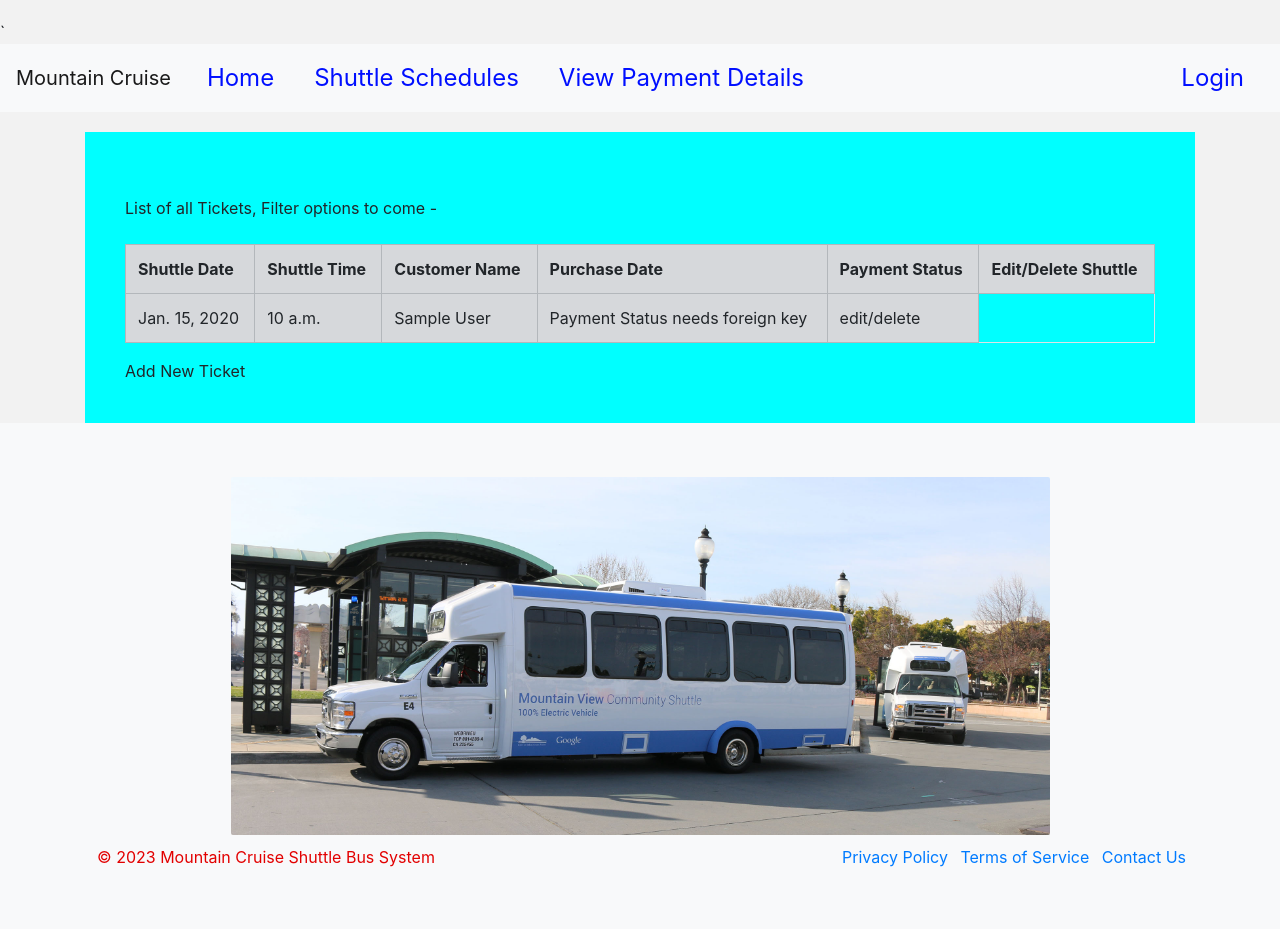
After one commit to sumarkan/ISQA-WebDev-Group4-Project, a Django app: page /alltickets/ in a window 1280 px wide. The commit adds this page. Run offline with Django 4.2, Linux system fonts and the light colour scheme; tables that the repository leaves empty hold one stand-in row (values such as "Sample post"); some libraries are stand-ins or nearby versions.

Commit message:
Sprint2-more code ticket lists & customer tickets

```diff
--- a/shuttle_ticketing/settings.py
+++ b/shuttle_ticketing/settings.py
@@ -42,7 +42,8 @@ INSTALLED_APPS = [
     'ticketing.apps.TicketingConfig',
     'register.apps.RegisterConfig',
     'crispy_forms',
-   # 'crispy_bootstrap4',
+  #  'crispy_bootstrap4',
+  #  'django_select2'
 ]
 
 
--- a/ticketing/models.py
+++ b/ticketing/models.py
@@ -44,6 +44,7 @@ class ShuttleSchedule(models.Model):
     def __str__(self):
         """String for representing the Model object."""
         return f'{self.shuttle_sched_id}'
+
 
 class Ticket(models.Model):
     """Model representing an Shuttle_schedule."""
--- /dev/null
+++ b/ticketing/templates/ticket_list.html
@@ -0,0 +1,31 @@
+{% extends "ticketing/base.html" %}
+
+{% block content %}
+    <br>
+    <div>List of all Tickets, Filter options to come - </div> <br>
+    <div>
+        <table class="table table-bordered">
+            <tr class="table-secondary">
+                <th> Shuttle Date </th>
+                <th> Shuttle Time </th>
+                <th> Customer Name </th>
+                <th> Purchase Date </th>
+                <th> Payment Status </th>
+                <th>Edit/Delete Shuttle</th>
+            </tr>
+            {% for ticket in ticket_list %}
+                <tr class="table-secondary">
+                    <td>{{ ticket.shuttle_schd_id.schd_date }} </td>
+                    <td>{{ ticket.shuttle_schd_id.schd_time }}</td>
+                    <td>{{ ticket.customer.first_name }} {{ ticket.customer.last_name  }}</td>
+                    <td>Payment Status needs foreign key</td>
+                    <td>edit/delete
+{#                        <a href="{% url 'shuttle_update' pk=shuttle.pk %}">Edit </a>#}
+{#                        /<a href="{% url 'shuttle_delete' pk=shuttle.pk %}">Delete </a>#}
+                    </td>
+                </tr>
+            {% endfor %}
+        </table>
+        <a>Add New Ticket</a>
+    </div>
+{% endblock %}
--- a/ticketing/templates/ticketing/base.html
+++ b/ticketing/templates/ticketing/base.html
@@ -11,7 +11,6 @@
   <!-- There are 2 style sheets... is this ok? -->
 
     <link rel="stylesheet" href="https://stackpath.bootstrapcdn.com/bootstrap/4.5.2/css/bootstrap.min.css">
-
     <link rel="stylesheet" href="{% static 'ticketing/css/styles.css' %}">
 
 
@@ -58,15 +57,17 @@
         <ul class="navbar-nav ml-auto">
             {% if user.is_authenticated %}
                 <li class="nav-item">
-                    <a class="nav-link" href="{% url 'logout' %}">Logout</a>
                     <a class="nav-link" href="{% url 'myaccount' %}">My Account</a>
                 </li>
             {% else %}
                 <li class="nav-item">
                 <li><a class="nav-link" href="{% url 'login' %}">Login</a></li>
-                <li><a class="nav-link" href="{% url 'register' %}">Create Account</li>
-            {% endif %}
+              {% endif %}
         </ul>
+
+
+
+
     </div>
 </nav>
 
--- a/ticketing/urls.py
+++ b/ticketing/urls.py
@@ -5,6 +5,7 @@ urlpatterns = [
     path('', views.index, name='index'),
     path('home/', views.home, name='home'),
     path('shuttle_list/', views.shuttle_list, name='shuttle_list'),
+    path('alltickets/', views.ticket_list, name='ticket_list'),
     path('schedule/', views.schedule_list, name='schedule_list'),
     path('payments/', views.payment_details_list, name='payment_details_list'),
     path('privacy_policy/', views.privacy_policy, name='privacy_policy'),
--- a/ticketing/views.py
+++ b/ticketing/views.py
@@ -25,9 +25,9 @@ def shuttle_list(request):
 class ShuttleListView(generic.ListView):
     model = Shuttle
 
-#def ticket_list(request):
-#    ticket_list = Ticket.objects.all()
-#    return render(request, 'ticket_list.html', {'ticket_list': ticket_list})
+def ticket_list(request):
+    ticket_list = Ticket.objects.all()
+    return render(request, 'ticket_list.html', {'ticket_list': ticket_list})
 
 
 def schedule_list(request):
```
Also changed, not shown: ticketing/templates/my_account.html (+25 -12 lines).
